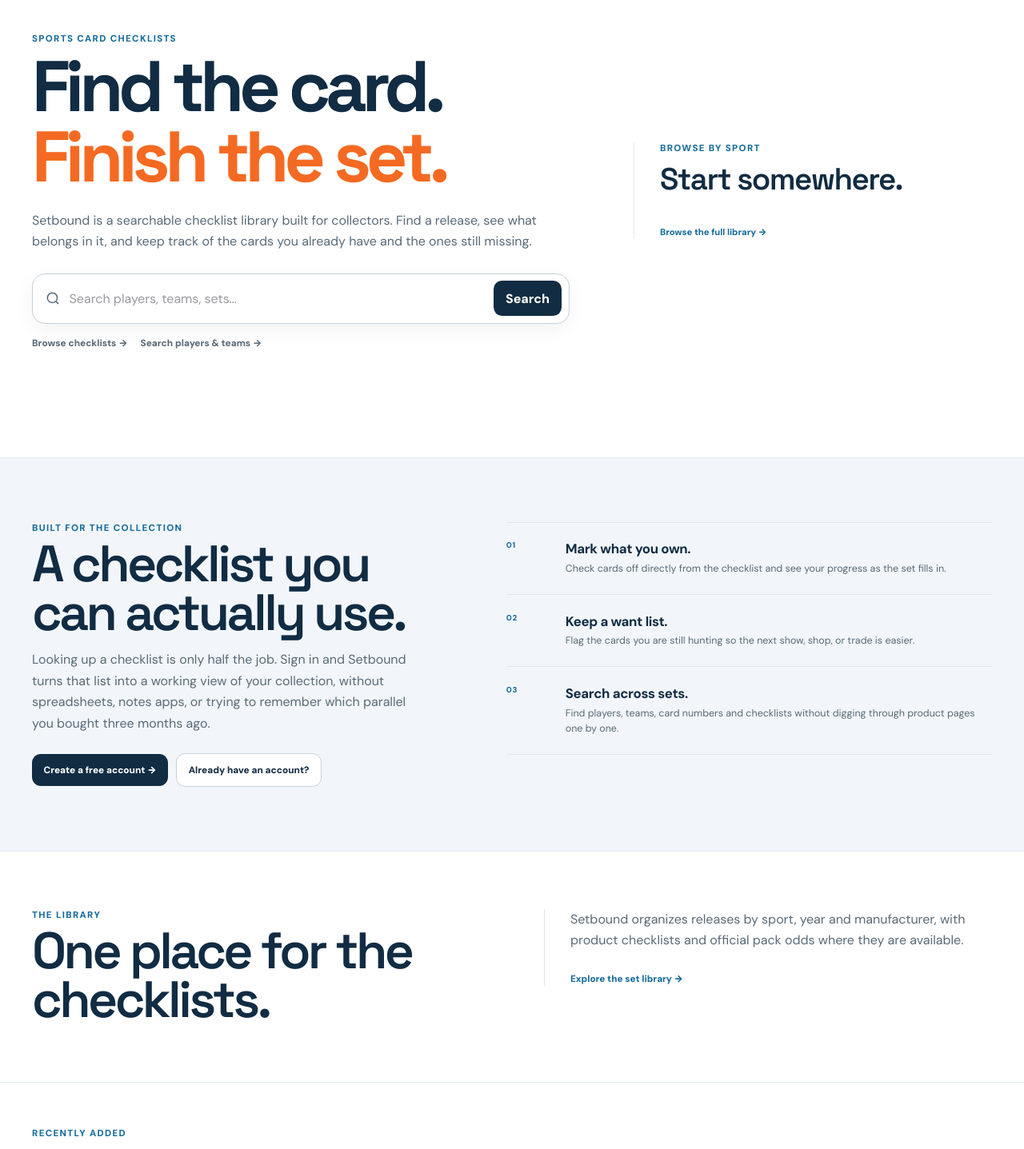
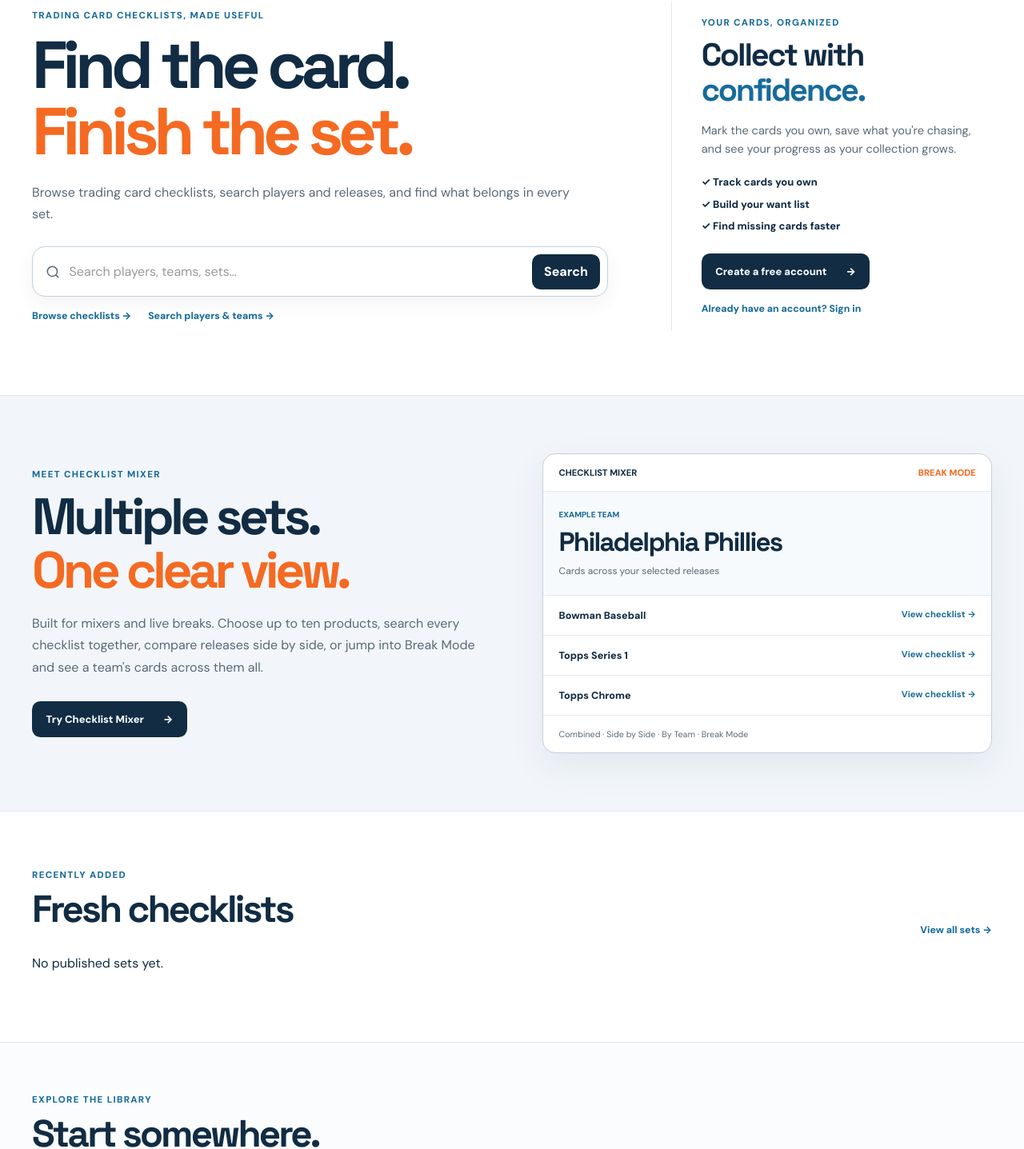
Before and after one commit to davezer/setbound, a SvelteKit app: page / in a window 1280 px wide. Shown: the part 161-1598 px from the top of the page at 80% size. Built offline with nearby package versions, Linux system fonts and the light colour scheme.

Commit message:
working on speeding up sets

```diff
--- a/src/routes/+page.svelte
+++ b/src/routes/+page.svelte
@@ -1,213 +1,72 @@
 <script>
  import SearchBox from '$lib/components/SearchBox.svelte';
  import SetCard from '$lib/components/SetCard.svelte';
-
  let { data } = $props();
-
-	const firstYear = $derived(
-		data.years.length ? Math.min(...data.years.map((year) => Number(year.year))) : null
-	);
-
-	const latestYear = $derived(
-		data.years.length ? Math.max(...data.years.map((year) => Number(year.year))) : null
-	);
-
-	const websiteSchema = JSON.stringify({
-		'@context': 'https://schema.org',
-		'@type': 'WebSite',
-		name: 'Setbound',
-		url: 'https://setbound.app/',
-		potentialAction: {
-			'@type': 'SearchAction',
-			target: 'https://setbound.app/search?q={search_term_string}',
-			'query-input': 'required name=search_term_string'
-		}
-	});
 </script>
-
-<!-- SEO-PASS:setbound -->
 <svelte:head>
  <title>Sports Card Checklists & Collection Tracking | Setbound</title>
-	<meta
-		name="description"
-		content="Browse sports card checklists, search players and teams, and track the cards you own or want with Setbound."
-	/>
+ <meta name="description" content="Explore trading card checklists, track your collection, and compare releases using Setbound Checklist Mixer." />
  <meta name="robots" content="index,follow" />
  <link rel="canonical" href="https://setbound.app/" />
+ <meta property="og:title" content="Sports Card Checklists & Collection Tracking | Setbound" />
+ <meta property="og:description" content="Discover checklists, manage your collection, and use Checklist Mixer during live breaks." />
+ <meta property="og:url" content="https://setbound.app/" />
  <meta property="og:type" content="website" />
-	<meta property="og:site_name" content="Setbound" />
-	<meta property="og:title" content="Sports Card Checklists & Collection Tracking | Setbound" />
-	<meta
-		property="og:description"
-		content="Browse sports card checklists, search players and teams, and track the cards you own or want."
-	/>
-	<meta property="og:url" content="https://setbound.app/" />
-	<meta name="twitter:card" content="summary" />
-	{@html `<script type="application/ld+json">${websiteSchema}</script>`}
 </svelte:head>
-
 <section class="hero shell">
-	<div class="hero-copy">
-		<div class="eyebrow">Sports card checklists</div>
-		<h1>Find the card.<br /><span>Finish the set.</span></h1>
-
-		<p class="intro">
-			Setbound is a searchable checklist library built for collectors. Find a release, see
-			what belongs in it, and keep track of the cards you already have and the ones still
-			missing.
-		</p>
-
+ <div class="hero-main">
+  <div class="eyebrow">Trading card checklists, made useful</div>
+  <h1>Find the card.<span>Finish the set.</span></h1>
+  <p>Browse trading card checklists, search players and releases, and find what belongs in every set.</p>
   <div class="search"><SearchBox large /></div>
-
-		<div class="quick-links">
-			<a href="/sets">Browse checklists →</a>
-			<a href="/search">Search players & teams →</a>
+  <div class="quick-links"><a href="/sets">Browse checklists →</a><a href="/search">Search players & teams →</a></div>
  </div>
+ <aside class="account-panel">
+  <div class="eyebrow">Your cards, organized</div>
+  <h2>Collect with <span>confidence.</span></h2>
+  <p>Mark the cards you own, save what you're chasing, and see your progress as your collection grows.</p>
+  <div class="features"><span>✓ Track cards you own</span><span>✓ Build your want list</span><span>✓ Find missing cards faster</span></div>
+  {#if data.signedIn}
+   <a class="button" href="/collection">Open your collection <span>→</span></a>
+  {:else}
+   <a class="button" href="/auth/register">Create a free account <span>→</span></a>
+   <a class="signin" href="/auth/login">Already have an account? Sign in</a>
+  {/if}
+ </aside>
+</section>
+<section class="mixer-band">
+ <div class="shell mixer-layout">
+  <div>
+   <div class="eyebrow">Meet Checklist Mixer</div>
+   <h2>Multiple sets.<br /><span>One clear view.</span></h2>
+   <p>Built for mixers and live breaks. Choose up to ten products, search every checklist together, compare releases side by side, or jump into Break Mode and see a team's cards across them all.</p>
+   <a class="button" href="/mixer">Try Checklist Mixer <span>→</span></a>
   </div>
-
-	<div class="browse-panel">
-		<div class="eyebrow">Browse by sport</div>
-		<h2>Start somewhere.</h2>
-
-		<div class="sports">
-			{#each data.sports as sport}
-				<a href={`/sets/sport/${sport.slug}`}>
-					<span>{sport.name}</span>
-					<strong>{Number(sport.set_count || 0).toLocaleString()} sets</strong>
-				</a>
-			{/each}
-		</div>
-
-		<a class="all-sports" href="/sets">Browse the full library →</a>
-	</div>
-</section>
-
-<section class="why">
-	<div class="shell why-grid">
-		<div class="why-copy">
-			<div class="eyebrow">Built for the collection</div>
-			<h2>A checklist you can actually use.</h2>
-			<p>
-				Looking up a checklist is only half the job. Sign in and Setbound turns that list
-				into a working view of your collection, without spreadsheets, notes apps, or
-				trying to remember which parallel you bought three months ago.
-			</p>
-
-			{#if data.signedIn}
-				<a class="cta primary" href="/collection">Open your collection →</a>
-			{:else}
-				<div class="signup-actions">
-					<a class="cta primary" href="/auth/register">Create a free account →</a>
-					<a class="cta secondary" href="/auth/login">Already have an account?</a>
-				</div>
-			{/if}
-		</div>
-
-		<div class="benefits">
-			<article>
-				<span class="number">01</span>
-				<div>
-					<h3>Mark what you own.</h3>
-					<p>Check cards off directly from the checklist and see your progress as the set fills in.</p>
-				</div>
-			</article>
-
-			<article>
-				<span class="number">02</span>
-				<div>
-					<h3>Keep a want list.</h3>
-					<p>Flag the cards you are still hunting so the next show, shop, or trade is easier.</p>
-				</div>
-			</article>
-
-			<article>
-				<span class="number">03</span>
-				<div>
-					<h3>Search across sets.</h3>
-					<p>Find players, teams, card numbers and checklists without digging through product pages one by one.</p>
-				</div>
-			</article>
+  <div class="preview" aria-label="Illustration of Checklist Mixer Break Mode">
+   <div class="preview-top"><strong>CHECKLIST MIXER</strong><span>BREAK MODE</span></div>
+   <div class="team"><small>EXAMPLE TEAM</small><strong>Philadelphia Phillies</strong><span>Cards across your selected releases</span></div>
+   <div class="line"><span>Bowman Baseball</span><b>View checklist →</b></div>
+   <div class="line"><span>Topps Series 1</span><b>View checklist →</b></div>
+   <div class="line"><span>Topps Chrome</span><b>View checklist →</b></div>
+   <div class="preview-footer">Combined · Side by Side · By Team · Break Mode</div>
   </div>
  </div>
 </section>
-
-<section class="library-strip">
-	<div class="shell strip-grid">
-		<div>
-			<div class="eyebrow">The library</div>
-			<h2>One place for the checklists.</h2>
-		</div>
-
-		<div class="library-copy">
-			<p>
-				Setbound organizes releases by sport, year and manufacturer, with product checklists
-				and official pack odds where they are available.
-			</p>
-
-			{#if firstYear && latestYear}
-				<div class="range">
-					<span>Currently covering</span>
-					<strong>{firstYear === latestYear ? latestYear : `${firstYear}–${latestYear}`}</strong>
-				</div>
-			{/if}
-
-			<a href="/sets">Explore the set library →</a>
-		</div>
+<section class="shell recent">
+ <div class="section-head"><div><div class="eyebrow">Recently added</div><h2>Fresh checklists</h2></div><a href="/sets">View all sets →</a></div>
+ {#if data.recent.length}<div class="recent-grid">{#each data.recent as set}<SetCard {set}/>{/each}</div>{:else}<p>No published sets yet.</p>{/if}
+</section>
+<section class="browse">
+ <div class="shell">
+  <div class="section-head"><div><div class="eyebrow">Explore the library</div><h2>Start somewhere.</h2></div><a href="/sets">Browse the full library →</a></div>
+  <div class="sports">{#each data.sports as sport}<a href={`/sets/sport/${sport.slug}`}><strong>{sport.name}</strong><small>{Number(sport.set_count||0).toLocaleString()} sets</small><span>→</span></a>{/each}</div>
  </div>
 </section>
-
-<section class="recent">
-	<div class="shell">
-		<div class="section-head">
-			<div>
-				<div class="eyebrow">Recently added</div>
-				<h2>New checklists</h2>
-			</div>
-			<a href="/sets">View all sets →</a>
-		</div>
-
-		{#if data.recent.length}
-			<div class="grid">
-				{#each data.recent as set}
-					<SetCard {set} />
-				{/each}
-			</div>
-		{:else}
-			<div class="empty">No published sets yet.</div>
-		{/if}
-	</div>
-</section>
-
-{#if !data.signedIn}
-	<section class="closing">
-		<div class="shell closing-inner">
-			<div>
-				<div class="eyebrow">Your collection</div>
-				<h2>Know what you have.<br />Know what you need.</h2>
-			</div>
-
-			<div class="closing-copy">
-				<p>
-					An account lets you save owned cards and wants as you browse. Your checklist
-					stops being a reference page and starts becoming your collection.
-				</p>
-				<a class="cta primary" href="/auth/register">Start tracking for free →</a>
-			</div>
-		</div>
-	</section>
-{/if}
-
 <style>
-	.hero{min-height:650px;display:grid;grid-template-columns:1.2fr .8fr;gap:5rem;align-items:center;padding-top:3.5rem;padding-bottom:4.5rem}
-	.hero-copy h1{font-family:var(--display);font-size:clamp(3.7rem,7vw,6.6rem);font-weight:700;letter-spacing:-.07em;line-height:.98;margin:.6rem 0 1.4rem}.hero-copy h1 span{color:var(--orange)}
-	.intro{max-width:720px;margin:0 0 1.7rem;color:var(--muted);font-size:1rem;line-height:1.6}
-	.search{max-width:720px}.quick-links{display:flex;gap:1rem;margin-top:1rem;flex-wrap:wrap}.quick-links a{color:var(--muted);font-size:.74rem;font-weight:800;text-decoration:none}.quick-links a:hover{color:var(--ink)}
-	.browse-panel{border-left:1px solid var(--line);padding-left:2rem}.browse-panel h2{font-family:var(--display);font-size:2.4rem;font-weight:600;letter-spacing:-.04em;margin:.35rem 0 1.2rem}
-	.sports{display:grid}.sports a{display:flex;justify-content:space-between;gap:1rem;padding:.82rem 0;border-bottom:1px solid var(--line);text-decoration:none;color:inherit}.sports a:hover span{color:var(--blue)}.sports span{font-weight:850}.sports strong{color:var(--muted);font-size:.72rem}.all-sports{display:inline-block;margin-top:1rem;color:var(--blue);font-size:.7rem;font-weight:850;text-decoration:none}
-	.why{border-top:1px solid var(--line);border-bottom:1px solid var(--line);background:var(--soft);padding:5rem 0}.why-grid{display:grid;grid-template-columns:.9fr 1.1fr;gap:6rem}.why-copy h2,.library-strip h2,.closing h2{font-family:var(--display);font-size:clamp(2.8rem,5vw,4.8rem);font-weight:600;letter-spacing:-.055em;line-height:.95;margin:.45rem 0 1rem}.why-copy>p{max-width:560px;color:var(--muted);line-height:1.65;margin:0 0 1.5rem}.signup-actions{display:flex;align-items:center;gap:.65rem;flex-wrap:wrap}.cta{display:inline-flex;align-items:center;justify-content:center;border-radius:.7rem;padding:.75rem .9rem;font-size:.74rem;font-weight:900;text-decoration:none}.cta.primary{background:var(--ink);color:#fff}.cta.secondary{border:1px solid var(--line-strong);color:var(--ink);background:#fff}
-	.benefits{border-top:1px solid var(--line)}.benefits article{display:grid;grid-template-columns:58px 1fr;gap:1rem;padding:1.35rem 0;border-bottom:1px solid var(--line)}.number{color:var(--blue);font-size:.62rem;font-weight:900;letter-spacing:.08em}.benefits h3{font-size:1.05rem;margin:0 0 .3rem;letter-spacing:-.02em}.benefits p{max-width:520px;margin:0;color:var(--muted);font-size:.78rem;line-height:1.55}
-	.library-strip{padding:4.5rem 0;border-bottom:1px solid var(--line)}.strip-grid{display:grid;grid-template-columns:1fr 1fr;gap:5rem;align-items:start}.library-strip h2{margin-bottom:0}.library-copy{border-left:1px solid var(--line);padding-left:2rem}.library-copy>p{margin:0 0 1.5rem;max-width:580px;color:var(--muted);line-height:1.6}.library-copy>a{color:var(--blue);font-size:.73rem;font-weight:900;text-decoration:none}.range{display:flex;align-items:baseline;gap:.75rem;margin-bottom:1.35rem}.range span{color:var(--muted);font-size:.68rem}.range strong{font-family:var(--display);font-size:1.8rem;font-weight:500}
-	.recent{padding:3.5rem 0 5rem}.section-head{display:flex;justify-content:space-between;align-items:end;gap:1rem;margin-bottom:1.2rem}.section-head h2{font-family:var(--display);font-size:2.7rem;font-weight:600;letter-spacing:-.04em;margin:.25rem 0 0}.section-head>a{color:var(--blue);font-size:.72rem;font-weight:850;text-decoration:none}.grid{display:grid;grid-template-columns:repeat(3,minmax(0,1fr));gap:1rem}.empty{padding:3rem;border:1px dashed var(--line-strong);border-radius:1rem;color:var(--muted);text-align:center}
-	.closing{border-top:1px solid var(--line);padding:5rem 0 6rem}.closing-inner{display:grid;grid-template-columns:1.1fr .9fr;gap:5rem;align-items:end}.closing h2{margin-bottom:0}.closing-copy{border-left:1px solid var(--line);padding-left:2rem}.closing-copy p{margin:0 0 1.4rem;color:var(--muted);line-height:1.6;max-width:500px}
-	@media(max-width:900px){.hero{grid-template-columns:1fr;gap:2rem;min-height:0}.browse-panel{border-left:0;border-top:1px solid var(--line);padding:2rem 0 0}.why-grid,.strip-grid,.closing-inner{grid-template-columns:1fr;gap:2rem}.library-copy,.closing-copy{border-left:0;border-top:1px solid var(--line);padding:1.5rem 0 0}.grid{grid-template-columns:repeat(2,1fr)}}@media(max-width:620px){.grid{grid-template-columns:1fr}.hero-copy h1{font-size:clamp(3.6rem,18vw,5.5rem)}.hero{padding-top:2.5rem}.why,.library-strip,.closing{padding-top:3.5rem;padding-bottom:3.5rem}}
+.hero{display:grid;grid-template-columns:1.35fr .75fr;gap:clamp(2rem,6vw,6rem);align-items:center;padding-top:5rem;padding-bottom:5rem}.hero h1{font-family:var(--display);font-weight:700;font-size:clamp(3.5rem,6.5vw,6.5rem);line-height:1;letter-spacing:-.075em;margin:.8rem 0 1.4rem}.hero h1 span{display:block;color:var(--orange)}.hero-main>p{font-size:1rem;color:var(--muted);line-height:1.65;max-width:690px}.search{max-width:720px;margin-top:1.7rem}.quick-links{display:flex;gap:1.3rem;margin-top:1rem;flex-wrap:wrap}.quick-links a,.signin,.section-head>a{color:var(--blue);font-size:.77rem;font-weight:800;text-decoration:none}
+.account-panel{border-left:1px solid var(--line);padding:1.2rem 0 1.2rem 2.3rem}.account-panel h2{font-family:var(--display);font-weight:700;font-size:clamp(2rem,3.1vw,3.2rem);letter-spacing:-.055em;line-height:1.12;margin:.7rem 0 1rem}.account-panel h2 span{color:var(--blue)}.account-panel p{color:var(--muted);font-size:.91rem;line-height:1.6}.features{display:grid;gap:.65rem;font-size:.81rem;font-weight:750;margin:1.3rem 0 1.6rem}.button{display:inline-flex;gap:1.5rem;justify-content:space-between;align-items:center;background:var(--ink);color:#fff;text-decoration:none;border-radius:.65rem;font-weight:850;font-size:.81rem;padding:.9rem 1.1rem}.button:hover{background:var(--blue)}.signin{display:block;margin-top:1rem}
+.mixer-band{background:var(--soft);border-block:1px solid var(--line);padding:4.5rem 0}.mixer-layout{display:grid;grid-template-columns:1fr 1fr;gap:clamp(2rem,6vw,6rem);align-items:center}.mixer-layout h2{font-family:var(--display);font-size:clamp(2.7rem,5vw,5rem);font-weight:700;letter-spacing:-.07em;line-height:1.05;margin:.7rem 0 1.2rem}.mixer-layout h2 span{color:var(--orange)}.mixer-layout p{max-width:620px;line-height:1.7;color:var(--muted);margin:0 0 1.8rem}
+.preview{background:white;border:1px solid var(--line-strong);border-radius:1rem;overflow:hidden;box-shadow:0 16px 45px rgba(17,44,67,.07)}.preview-top{display:flex;justify-content:space-between;gap:1rem;padding:1rem 1.2rem;font-size:.7rem;border-bottom:1px solid var(--line)}.preview-top span{color:var(--orange);font-weight:900}.team{padding:1.4rem 1.2rem;background:#F7FAFC;display:grid;gap:.4rem}.team small{font-weight:800;color:var(--blue);font-size:.62rem}.team strong{font-family:var(--display);font-size:clamp(1.5rem,2.6vw,2.5rem);letter-spacing:-.055em}.team span{font-size:.75rem;color:var(--muted)}.line{display:flex;justify-content:space-between;gap:.75rem;padding:1rem 1.2rem;border-top:1px solid var(--line);font-weight:800;font-size:.79rem}.line b{color:var(--blue);font-size:.7rem}.preview-footer{padding:1rem 1.2rem;color:var(--muted);font-size:.67rem;border-top:1px solid var(--line)}
+.recent{padding-top:4.5rem;padding-bottom:4.5rem}.section-head{display:flex;justify-content:space-between;align-items:end;gap:1rem;margin-bottom:1.4rem}.section-head h2{font-family:var(--display);font-size:clamp(2rem,3.7vw,3.5rem);font-weight:700;letter-spacing:-.06em;margin:.25rem 0}.recent-grid{display:grid;grid-template-columns:repeat(3,minmax(0,1fr));gap:1rem}.browse{border-top:1px solid var(--line);background:#FAFCFE;padding:4rem 0 5rem}.sports{display:grid;grid-template-columns:repeat(3,minmax(0,1fr));gap:0 1.6rem}.sports a{display:flex;align-items:center;gap:.7rem;padding:1rem .15rem;border-bottom:1px solid var(--line);text-decoration:none;color:var(--ink)}.sports strong{flex:1;font-size:.89rem}.sports small{font-size:.72rem;color:var(--muted)}.sports a>span{color:var(--blue)}.sports a:hover strong{color:var(--orange)}
+@media(max-width:950px){.hero,.mixer-layout{grid-template-columns:1fr}.hero{gap:2rem;padding-top:3rem;padding-bottom:3rem}.account-panel{border-left:0;border-top:1px solid var(--line);padding:2rem 0 0}.recent-grid{grid-template-columns:repeat(2,1fr)}}@media(max-width:620px){.hero h1{font-size:clamp(3rem,11vw,4.5rem)}.recent-grid,.sports{grid-template-columns:1fr}.section-head{align-items:start;flex-direction:column}.mixer-band{padding:3rem 0}}
 </style>
```
Also changed, not shown: src/routes/+page.server.js (+19 -56 lines), src/routes/sets/+page.server.js (+16 -110 lines). Lines whose indentation alone changed are shown as unchanged.
